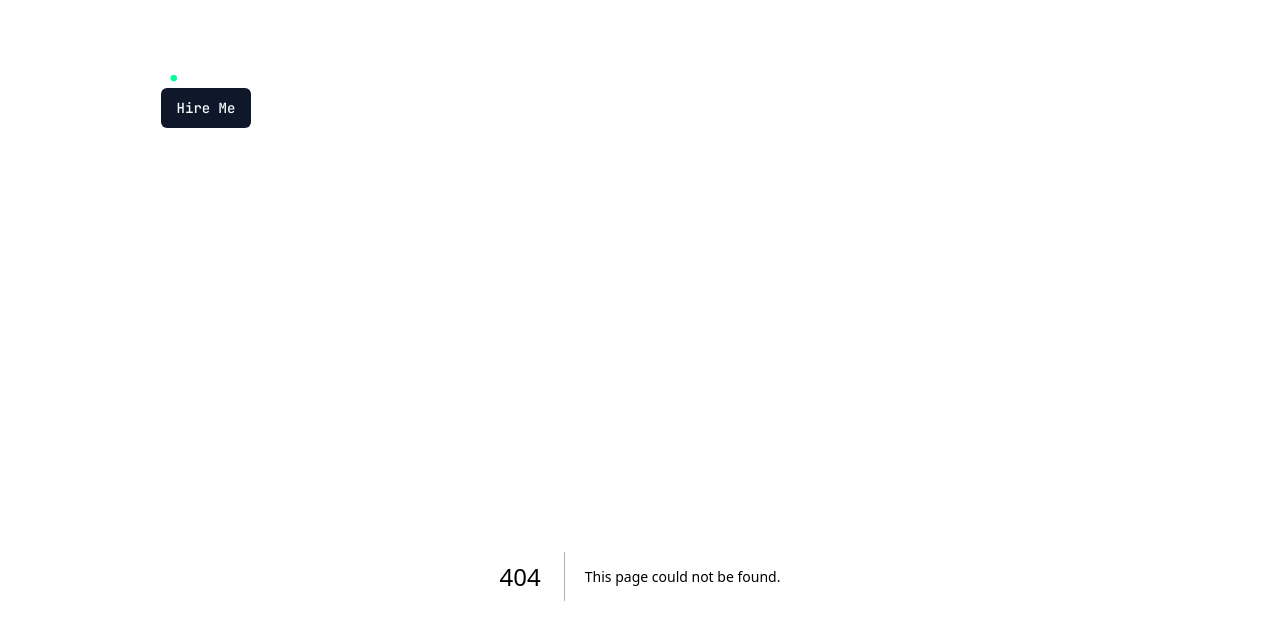
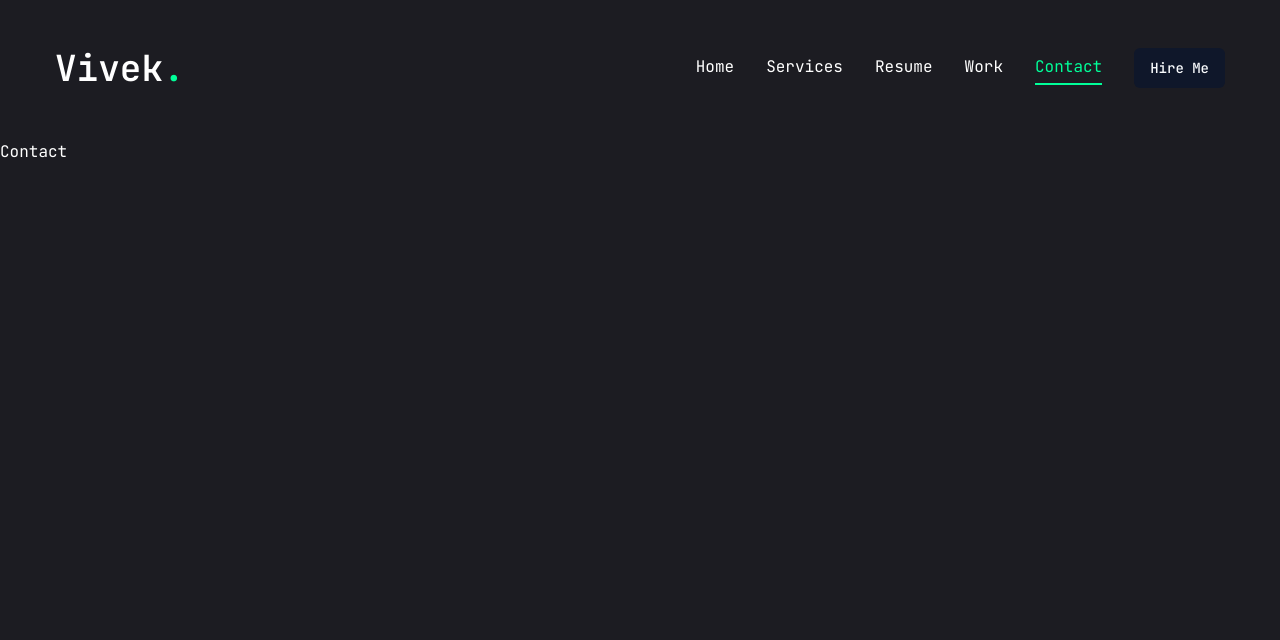
Before and after one commit to rollno-07/Portfolio, a Next.js app: page /contact in a window 1280 px wide. Before the commit this address had no page. Shown: the top 640 px of the page. Built offline with nearby package versions, Linux system fonts and the light colour scheme.

Commit message:
Added nav routs

```diff
--- /dev/null
+++ b/src/app/contact/page.jsx
@@ -0,0 +1,9 @@
+import React from 'react'
+
+const Contact= () => {
+  return (
+    <div>Contact</div>
+  )
+}
+
+export default Contact;
--- /dev/null
+++ b/src/app/resume/page.jsx
@@ -0,0 +1,9 @@
+import React from 'react'
+
+const Resume = () => {
+  return (
+    <div>Resume</div>
+  )
+}
+
+export default Resume
--- /dev/null
+++ b/src/app/services/page.jsx
@@ -0,0 +1,11 @@
+
+
+const Services = () => {
+  return (
+      <div>
+          services
+    </div>
+  )
+}
+
+export default Services;
--- /dev/null
+++ b/src/app/work/page.jsx
@@ -0,0 +1,7 @@
+import React from "react";
+
+const Work = () => {
+  return <div>Work</div>;
+};
+
+export default Work;
--- a/src/components/Header.jsx
+++ b/src/components/Header.jsx
@@ -6,21 +6,19 @@ import Nav from "./Nav";
 const Header = () => {
   return (
     <header className="py-8 xl:py-12 text-white">
-      <div className="container mx-auto">
+      <div className="container mx-auto flex justify-between items-centre ">
         <Link href="/">
           <h1 className="text-4xl font-semibold">
             Vivek<span className="text-accent">.</span>
           </h1>
         </Link>
-        <div className="hidden xl:flex items-center gap">
-                  <Nav />
-                  <Link href="/contact">
-                      <Button>
-                          Hire Me
-                      </Button>
-                  </Link>
-              </div>
-              <div className="xl:hidden">Mobile Nav</div>
+        <div className="hidden xl:flex items-center gap-8">
+          <Nav />
+          <Link href="/contact">
+            <Button>Hire Me</Button>
+          </Link>
+        </div>
+        <div className="xl:hidden">Mobile Nav</div>
       </div>
     </header>
   );
--- a/src/components/Nav.jsx
+++ b/src/components/Nav.jsx
@@ -1,9 +1,52 @@
+"use client";
 
+import Link from "next/link";
+import { usePathname } from "next/navigation";
+
+const links = [
+  {
+    name: "home",
+    path: "/",
+  },
+
+  {
+    name: "services",
+    path: "/services",
+  },
+  {
+    name: "resume",
+    path: "/resume",
+  },
+  {
+    name: "work",
+    path: "/work",
+  },
+  {
+    name: "contact",
+    path: "/contact",
+  },
+];
 
 const Nav = () => {
+  const pathname = usePathname();
+  console.log(pathname);
   return (
-    <nav>desktop nav</nav>
-  )
-}
+    <nav className="flex gap-8">
+      {links.map((link, index) => {
+        return (
+          <Link
+            href={link.path}
+            key={index}
+            className={`${
+              link.path === pathname && "text-accent border-b-2 border-accent "
+            } capitalize front-medium hover:text-accent transition-all`}
+          >
+            {link.name}
+          </Link>
+        );
+      })}
+    </nav>
+  );
+};
 
-export default Nav
+export default Nav;
```
